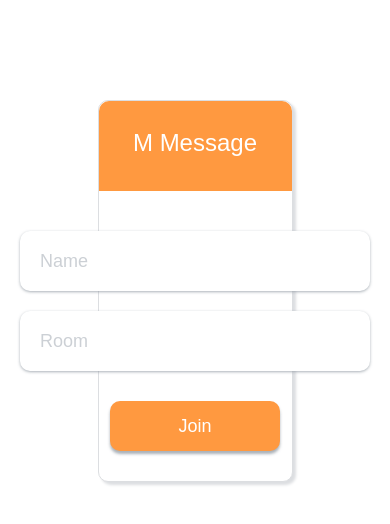
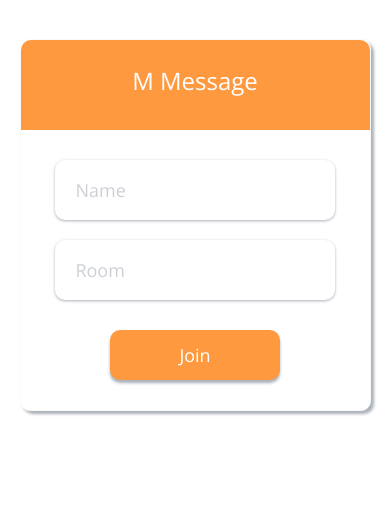
Before and after one commit to PranavB6/mmsg-client, an Angular app: page / in a window 390 px wide. Shown: the top 524 px of the page. Built offline with nearby package versions, Linux system fonts and the light colour scheme.

Commit message:
made it more compatible with mobile

```diff
--- a/src/app/chat/chat.component.scss
+++ b/src/app/chat/chat.component.scss
@@ -1,14 +1,8 @@
-$primary: #ff9940;
-$info: #55b4d4;
-$highlight: #99bf4d;
-$white: #ffffff;
-$snow: #fafafa;
-$border: #dcdee1;
-$text: #959da6;
-$dark: #6c7680;
+@import "src/styles/variables";
+
 
 @mixin shadow {
-    box-shadow: 0px 1px 3px rgba(149, 157, 166, 0.8);
+    box-shadow: 0px 1px 3px color(shadow);
 }
 
 .w-100 {
@@ -24,10 +18,10 @@ $dark: #6c7680;
     width: 100vw;
 
     display: grid;
-    grid-template-columns: 280px 1fr;
+    grid-template-columns: 0px 1fr;
 
     .sidebar {
-        background: $white;
+        background: color("white");
         height: 100%;
 
         .header {
@@ -44,7 +38,7 @@ $dark: #6c7680;
                 justify-content: center;
 
                 .header-text {
-                    color: $dark;
+                    color: color("slate-gray");
                     font-size: 24px;
                     text-align: center;
                 }
@@ -59,7 +53,7 @@ $dark: #6c7680;
                 margin-top: 50px;
 
                 .users-header {
-                    color: $dark;
+                    color: color("slate-gray");
                     font-size: 14px;
                     font-weight: 700;
 
@@ -76,7 +70,7 @@ $dark: #6c7680;
 
                     .user-item {
                         margin-top: 10px;
-                        color: $text;
+                        color: color("cadet-gray");
                         font-size: 14px;
                     }
                 }
@@ -88,7 +82,7 @@ $dark: #6c7680;
         width: 100%;
         height: 100%;
 
-        background: $snow;
+        background: color("snow");
 
         display: grid;
         grid-template-rows: 1fr auto;
@@ -101,9 +95,9 @@ $dark: #6c7680;
         .search-bar {
             height: 35px;
             margin: 0px 15px 20px 15px;
-            background: $snow;
+            background: color("snow");
 
-            border: 1px solid $border;
+            border: 1px solid color("gainsboro");
             border-radius: 10px;
 
             display: grid;
@@ -115,7 +109,7 @@ $dark: #6c7680;
                 justify-content: center;
 
                 .icon {
-                    color: $text;
+                    color: color("cadet-gray");
                     font-size: 18px;
                 }
             }
@@ -126,7 +120,7 @@ $dark: #6c7680;
                     height: 100%;
                     padding: 0px 10px;
 
-                    // background: $snow;
+
                     border: none;
 
                     font-size: 14px;
@@ -140,12 +134,12 @@ $dark: #6c7680;
 
             .send-btn {
                 border: none;
-                border-left: 1px solid $border;
-                background: $white;
+                border-left: 1px solid color("gainsboro");
+                background: color("white");
                 border-radius: 0px 10px 10px 0px;
 
                 .send-btn-text {
-                    color: $primary;
+                    color: color("primary");
                 }
 
                 &:focus {
@@ -154,7 +148,7 @@ $dark: #6c7680;
 
                 &:hover,
                 &:focus {
-                    background: $snow;
+                    background: color("snow");
                     cursor: pointer;
                 }
             }
@@ -170,16 +164,16 @@ $dark: #6c7680;
 
 /* Track */
 ::-webkit-scrollbar-track {
-    background: $snow;
+    background: color("snow");
 }
 
 /* Handle */
 ::-webkit-scrollbar-thumb {
-    background: $border;
+    background: color("gainsboro");
     border-radius: 10px;
 }
 
 /* Handle on hover */
 ::-webkit-scrollbar-thumb:hover {
-    background: $text;
+    background: color("cadet-gray");
 }
--- a/src/app/chat/message/message.component.html
+++ b/src/app/chat/message/message.component.html
@@ -6,7 +6,7 @@
         </div>
 
         <div class="msg-item text-container">
-            <span class="text">{{ msg.text }}</span>
+            <div class="text">{{ msg.text }}</div>
         </div>
     </div>
 
@@ -16,13 +16,13 @@
         </div>
 
         <div class="msg-item text-container">
-            <span class="text">{{ msg.text }}</span>
+            <div class="text">{{ msg.text }}</div>
         </div>
     </div>
 
-    <div *ngSwitchCase="MsgType.SERVER" class="msg msg-server">
+    <div *ngSwitchCase="MsgType.SERVER" class="msg msg-server" id="server">
+
         <div class="msg-item text-container">
-            <div class="badge"></div>
             <div class="text">{{ msg.text }}</div>
         </div>
     </div>
--- a/src/app/home/home.component.scss
+++ b/src/app/home/home.component.scss
@@ -1,86 +1,75 @@
-$primary: #ff9940;
-$info: #55b4d4;
-$white: #ffffff;
-$snow: #fafafa;
-$border: #dcdee1;
-$text: #959da6;
-$dark: #6c7680;
+@import "src/styles/variables";
 
 .container {
-    font-family: Arial, Helvetica, sans-serif;
+    width: 90%;
+    min-width: 300px;
+    max-width: 480px;
 
-    max-width: 480px;
-    width: 50%;
-    background: #ffffff;
-    margin: 100px auto;
+    margin-top: 10%;
+    margin-left: auto;
+    margin-right: auto;
 
-    border: 1px solid $border;
-    border-radius: 10px;
-    box-shadow: 3px 3px 3px #DCDEE1;
+    background: color("white");
+
+    border: 1px solid color("snow");
+    // border-color: ;
+    border-radius: $border-radius;
+    box-shadow: 3px 3px 3px color(shadow);
 
     .header {
         width: 100%;
         height: 90px;
-        background: $primary;
+        background: color("primary");
 
-        border-radius: 10px 10px 0px 0px;
+        border-radius: $border-radius $border-radius 0px 0px;
 
         display: flex;
         align-items: center;
         justify-content: center;
 
         .header-text-container {
-            // border: 1px solid #dcdee1;
-
             .header-text {
-                color: $white;
+                color: color("white");
                 font-size: 24px;
                 font-weight: 100;
-                line-height: 33px;
                 text-align: center;
             }
         }
     }
 
     .body {
-        // padding: 15px 30px;
         display: flex;
         flex-direction: column;
         align-items: center;
 
-        margin-top: 20px;
-
-        // padding-top: 10px;
-        // margin-bottom: 300px;
+        margin-top: 10px;
 
         .input-container {
-            width: 350px;
+            width: 80%;
+            max-width: 350px;
             height: 60px;
             margin-top: 20px;
-
-
 
             input {
                 width: 100%;
                 height: 100%;
                 padding-left: 20px;
-                background: $white;
+                background: color("white");
 
                 border: none;
                 border-radius: 10px;
-                box-shadow: 0px 1px 3px rgba(149, 157, 166, 0.8);
-
+                box-shadow: 0px 1px 3px color(shadow);
 
                 font-size: 18px;
-                color: $text;
+                color: color("cadet-gray");
 
                 &::placeholder {
-                    color: lighten($color: $text, $amount: 20%);
+                    color: lighten(color(cadet-gray), 20%);
                 }
 
                 &:focus {
                     outline: none;
-                    border-color: $dark;
+                    border-color: color(slate-gray);
                 }
             }
         }
@@ -91,7 +80,6 @@ $dark: #6c7680;
 
             margin-top: 30px;
             margin-bottom: 30px;
-
 
             #submit-btn {
                 width: 100%;
@@ -110,7 +98,8 @@ $dark: #6c7680;
                     cursor: pointer;
                 }
 
-                &:focus, &:active {
+                &:focus,
+                &:active {
                     outline: none;
                     background: darken($color: $primary, $amount: 10%);
                 }
@@ -118,3 +107,112 @@ $dark: #6c7680;
         }
     }
 }
+
+// .container {
+//     font-family: Arial, Helvetica, sans-serif;
+
+//     max-width: 480px;
+//     width: 50%;
+//     background: #ffffff;
+//     margin: 100px auto;
+
+//     border: 1px solid $border;
+//     border-radius: 10px;
+//     box-shadow: 3px 3px 3px #DCDEE1;
+
+//     .header {
+//         width: 100%;
+//         height: 90px;
+//         background: $primary;
+
+//         border-radius: 10px 10px 0px 0px;
+
+//         display: flex;
+//         align-items: center;
+//         justify-content: center;
+
+//         .header-text-container {
+//             // border: 1px solid #dcdee1;
+
+//             .header-text {
+//                 color: $white;
+//                 font-size: 24px;
+//                 font-weight: 100;
+//                 line-height: 33px;
+//                 text-align: center;
+//             }
+//         }
+//     }
+
+//     .body {
+//         // padding: 15px 30px;
+//         display: flex;
+//         flex-direction: column;
+//         align-items: center;
+
+//         margin-top: 20px;
+
+//         // padding-top: 10px;
+//         // margin-bottom: 300px;
+
+//         .input-container {
+//             width: 350px;
+//             height: 60px;
+//             margin-top: 20px;
+
+//             input {
+//                 width: 100%;
+//                 height: 100%;
+//                 padding-left: 20px;
+//                 background: $white;
+
+//                 border: none;
+//                 border-radius: 10px;
+//                 box-shadow: 0px 1px 3px rgba(149, 157, 166, 0.8);
+
+//                 font-size: 18px;
+//                 color: $text;
+
+//                 &::placeholder {
+//                     color: lighten($color: $text, $amount: 20%);
+//                 }
+
+//                 &:focus {
+//                     outline: none;
+//                     border-color: $dark;
+//                 }
+//             }
+//         }
+
+//         .btn-container {
+//             width: 170px;
+//             height: 50px;
+
+//             margin-top: 30px;
+//             margin-bottom: 30px;
+
+//             #submit-btn {
+//                 width: 100%;
+//                 height: 100%;
+//                 background: $primary;
+
+//                 border: none;
+//                 border-radius: 10px;
+//                 box-shadow: 0px 3px 3px rgba(149, 157, 166, 0.8);
+
+//                 font-size: 18px;
+//                 color: $white;
+
+//                 &:hover {
+//                     background: lighten($color: $primary, $amount: 5%);
+//                     cursor: pointer;
+//                 }
+
+//                 &:focus, &:active {
+//                     outline: none;
+//                     background: darken($color: $primary, $amount: 10%);
+//                 }
+//             }
+//         }
+//     }
+// }
--- /dev/null
+++ b/src/styles/_variables.scss
@@ -0,0 +1,32 @@
+$primary: #ff9940;
+$orange: #ff9940;
+$red: #f51818;
+$blue: #55b4d4;
+$green: #99bf4d;
+$white: #ffffff;
+$snow: #fafafa;
+$gainsboro: #dcdee1;
+$cadet-gray: #959da6;
+$slate-gray: #6c7680;
+$shadow: rgba(149, 157, 166, 0.8);
+
+$colors: (
+    "primary": $primary,
+    "orange": $orange,
+    "red": $red,
+    "blue": $blue,
+    "green": $green,
+    "white": $white,
+    "snow": $snow,
+    "gainsboro": $gainsboro,
+    "cadet-gray": $cadet-gray,
+    "slate-gray": $slate-gray,
+    "shadow": $shadow
+);
+
+@function color($name) {
+    $color: map-get($colors, $name);
+    @return $color;
+}
+
+$border-radius: 10px;
--- a/src/styles/styles.scss
+++ b/src/styles/styles.scss
@@ -1,4 +1,5 @@
 /* You can add global styles to this file, and also import other style files */
+@import "./variables";
 @import "./bootstrap-reboot";
 
 // html, body {
```
Also changed, not shown: src/app/chat/message/message.component.scss (+12 -21 lines).
